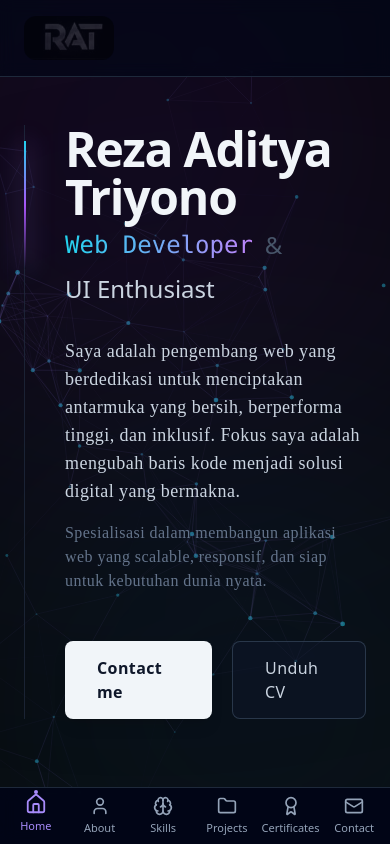
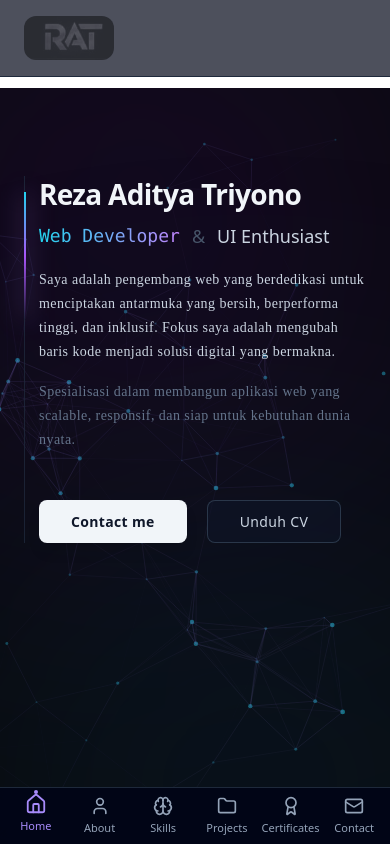
Before and after one commit to triyonoreza35-oss/RAT-PORTOFOLIO, a React (Vite) app: page / in a window 390 px wide. Both pictures are taken after a click on the button "SKIP SEQUENCE". Shown: the top 844 px of the page. Built offline with nearby package versions, Linux system fonts and the light colour scheme.

Commit message:
Update portofolio: pada home versi hp

```diff
--- a/src/components/sections/Home.jsx
+++ b/src/components/sections/Home.jsx
@@ -69,7 +69,10 @@ export default function Home({ isIntroActive = false }) {
       };
     };
 
-    const particles = Array.from({ length: PARTICLE_COUNT }, createParticle);
+    const particles = Array.from(
+      { length: PARTICLE_COUNT },
+      createParticle
+    );
 
     let mouseX = -9999;
     let mouseY = -9999;
@@ -164,7 +167,8 @@ export default function Home({ isIntroActive = false }) {
             ctx.moveTo(p1.x, p1.y);
             ctx.lineTo(p2.x, p2.y);
             ctx.strokeStyle = `rgba(167, 139, 250, ${
-              (1 - dist / CONNECTION_DIST) * (0.25 + depthFactor * 0.3)
+              (1 - dist / CONNECTION_DIST) *
+              (0.25 + depthFactor * 0.3)
             })`;
             ctx.lineWidth = 0.5;
             ctx.stroke();
@@ -178,7 +182,9 @@ export default function Home({ isIntroActive = false }) {
           ctx.beginPath();
           ctx.moveTo(p.x, p.y);
           ctx.lineTo(mouseX, mouseY);
-          ctx.strokeStyle = `rgba(34, 211, 238, ${1 - mDist / MOUSE_RADIUS})`;
+          ctx.strokeStyle = `rgba(34, 211, 238, ${
+            1 - mDist / MOUSE_RADIUS
+          })`;
           ctx.lineWidth = 0.8;
           ctx.stroke();
         }
@@ -199,14 +205,17 @@ export default function Home({ isIntroActive = false }) {
   return (
     <section
       id="home"
-      className="relative min-h-screen flex items-center justify-center bg-[#07080C] overflow-hidden pt-24 pb-28 sm:py-0"
+      className="relative min-h-screen flex items-center justify-center bg-[#07080C] overflow-hidden"
     >
       {/* Interactive Particle Network & Cyberpunk Grid Background */}
       <div
         aria-hidden="true"
         className="absolute inset-0 pointer-events-none overflow-hidden cyber-grid layer-bg"
       >
-        <canvas ref={canvasRef} className="absolute inset-0 z-0 opacity-80" />
+        <canvas
+          ref={canvasRef}
+          className="absolute inset-0 z-0 opacity-80"
+        />
 
         <div className="absolute -top-40 -left-40 w-[600px] h-[600px] bg-purple-900/20 rounded-full blur-[150px]" />
 
@@ -216,11 +225,11 @@ export default function Home({ isIntroActive = false }) {
       {/* Main Content */}
       <div
         key={isIntroActive ? "intro-active" : "intro-done"}
-        className={`relative max-w-6xl mx-auto px-4 sm:px-6 w-full z-10 transition-opacity duration-700 ${
+        className={`relative max-w-6xl mx-auto px-6 w-full z-10 transition-opacity duration-700 ${
           isIntroActive ? "opacity-0" : "opacity-100 start-reveal"
         }`}
       >
-        <div className="relative max-w-2xl pl-4 sm:pl-10 border-l border-slate-800/80 layer-front transition-transform duration-200 ease-out">
+        <div className="relative max-w-2xl pl-6 sm:pl-10 border-l border-slate-800/80 layer-front transition-transform duration-200 ease-out">
           <span
             aria-hidden="true"
             className="absolute left-[-1px] top-4 h-32 w-[2px] bg-gradient-to-b from-cyan-400 via-purple-500 to-transparent shadow-[0_0_25px_rgba(167,139,250,0.9)] origin-top transition-transform duration-1000 ease-out"
@@ -230,7 +239,7 @@ export default function Home({ isIntroActive = false }) {
           />
 
           <h1
-            className="text-2xl sm:text-5xl md:text-6xl font-extrabold tracking-tight text-slate-100 mb-2 scroll-reveal break-words"
+            className="text-4xl sm:text-5xl md:text-6xl font-extrabold tracking-tight text-slate-100 mb-2 scroll-reveal"
             style={{
               animationPlayState: isIntroActive ? "paused" : "running",
             }}
@@ -239,7 +248,7 @@ export default function Home({ isIntroActive = false }) {
           </h1>
 
           <h2
-            className="text-base sm:text-2xl md:text-3xl font-medium text-slate-400 mb-6 sm:mb-8 flex flex-wrap items-center gap-1.5 sm:gap-3 scroll-reveal"
+            className="text-lg sm:text-2xl md:text-3xl font-medium text-slate-400 mb-8 flex flex-wrap sm:flex-nowrap items-center gap-2 sm:gap-3 scroll-reveal"
             style={{
               animationDelay: "0.2s",
               animationPlayState: isIntroActive ? "paused" : "running",
--- a/src/index.css
+++ b/src/index.css
@@ -261,3 +261,45 @@ body {
     animation: none !important;
   }
 }
+/* ============================================
+   6. MOBILE FIXES FOR HOME SECTION
+   ============================================ */
+@media (max-width: 639px) {
+  /* 1. Beri jarak aman atas & bawah agar tidak tertutup Header & Navbar HP */
+  #home {
+    padding-top: 5.5rem !important;    /* Jarak aman di bawah Header RAT */
+    padding-bottom: 6.5rem !important; /* Jarak aman di atas Navbar Bawah */
+    align-items: flex-start !important; /* Teks mulai dari atas, tidak dipaksa di tengah */
+  }
+
+  /* 2. Kurangi jarak indent garis vertikal kiri agar teks tidak terdorong ke kanan */
+  #home .max-w-2xl {
+    padding-left: 0.875rem !important;
+  }
+
+  /* 3. Kecilkan ukuran Nama ("Reza Aditya Triyono") agar pas dalam 2 baris */
+  #home h1 {
+    font-size: 1.75rem !important;  /* ~28px */
+    line-height: 2.25rem !important;
+    word-break: break-word !important;
+  }
+
+  /* 4. Kecilkan sub-judul "Web Developer & UI Enthusiast" */
+  #home h2 {
+    font-size: 1.125rem !important; /* ~18px */
+    margin-bottom: 1rem !important;
+  }
+
+  /* 5. Kecilkan teks paragraf deskripsi */
+  #home p {
+    font-size: 0.875rem !important; /* ~14px */
+    line-height: 1.5rem !important;
+  }
+
+  /* 6. Rapikan tombol Kontak & Unduh CV */
+  #home a {
+    padding-top: 0.625rem !important;
+    padding-bottom: 0.625rem !important;
+    font-size: 0.875rem !important;
+  }
+}
```
